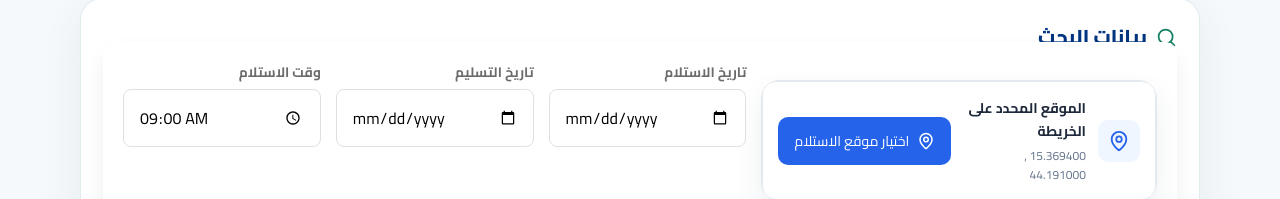
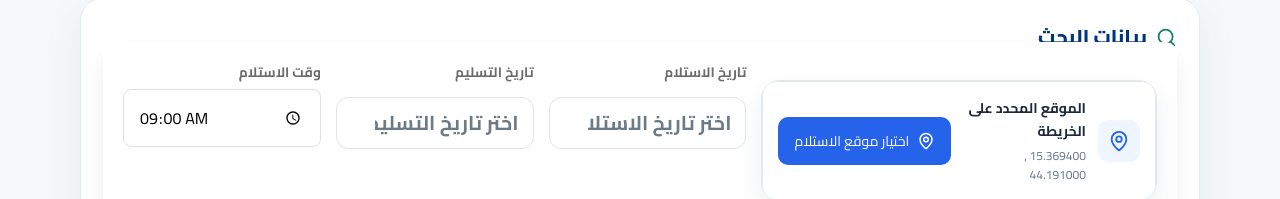
Before and after one commit to mhrmallfy726-alt/car-rental-system, a React (Vite) app in the folder frontend/: page /search in a window 1280 px wide. Shown: the part 412-611 px from the top of the page. Built offline with nearby package versions, Linux system fonts and the light colour scheme; no server answers.

Commit message:
feat: unify date pickers and block past booking dates

```diff
--- a/frontend/src/components/SearchFilter.jsx
+++ b/frontend/src/components/SearchFilter.jsx
@@ -1,5 +1,6 @@
 import LocationPicker from './LocationPicker';
 import LocationSearch from './LocationSearch';
+import UnifiedDatePicker, { parseDateValue } from './UnifiedDatePicker';
 import { MapPin, Search } from "lucide-react";
 
 
@@ -50,24 +51,12 @@ radius: 10,
 
   <div className="input-wrapper">
     <label>تاريخ الاستلام</label>
-    <input
-      type="date"
-      className="custom-input"
-      required
-      value={searchParams.startDate}
-      onChange={e => setSearchParams({ ...searchParams, startDate: e.target.value })}
-    />
+    <UnifiedDatePicker value={searchParams.startDate} onChange={(value) => setSearchParams({ ...searchParams, startDate: value, ...(searchParams.endDate && parseDateValue(searchParams.endDate) < parseDateValue(value) ? { endDate: '' } : {}) })} placeholder="اختر تاريخ الاستلام" />
   </div>
 
   <div className="input-wrapper">
     <label>تاريخ التسليم</label>
-    <input
-      type="date"
-      className="custom-input"
-      required
-      value={searchParams.endDate}
-      onChange={e => setSearchParams({ ...searchParams, endDate: e.target.value })}
-    />
+    <UnifiedDatePicker value={searchParams.endDate} minDate={parseDateValue(searchParams.startDate)} onChange={(value) => setSearchParams({ ...searchParams, endDate: value })} placeholder="اختر تاريخ التسليم" />
   </div>
 
   <div className="input-wrapper">
--- /dev/null
+++ b/frontend/src/components/UnifiedDatePicker.jsx
@@ -0,0 +1,38 @@
+import DatePicker from 'react-datepicker';
+import 'react-datepicker/dist/react-datepicker.css';
+
+export const formatDateValue = (date) => {
+  if (!date) return '';
+  const year = date.getFullYear();
+  const month = String(date.getMonth() + 1).padStart(2, '0');
+  const day = String(date.getDate()).padStart(2, '0');
+  return `${year}-${month}-${day}`;
+};
+
+export const parseDateValue = (value) => {
+  if (!value) return null;
+  const [year, month, day] = String(value).split('-').map(Number);
+  if (!year || !month || !day) return null;
+  return new Date(year, month - 1, day);
+};
+
+export const getTodayDate = () => {
+  const now = new Date();
+  return new Date(now.getFullYear(), now.getMonth(), now.getDate());
+};
+
+export default function UnifiedDatePicker({ value, onChange, minDate, placeholder = 'اختر التاريخ', disabled = false, isClearable = true }) {
+  return <DatePicker
+    selected={parseDateValue(value)}
+    onChange={(date) => onChange(formatDateValue(date))}
+    minDate={minDate || getTodayDate()}
+    dateFormat="dd/MM/yyyy"
+    placeholderText={placeholder}
+    className="modern-date-input"
+    calendarClassName="modern-calendar"
+    wrapperClassName="date-picker-full-width"
+    showPopperArrow={false}
+    isClearable={isClearable}
+    disabled={disabled}
+  />;
+}
--- a/frontend/src/pages/CarDetail.jsx
+++ b/frontend/src/pages/CarDetail.jsx
@@ -22,6 +22,7 @@ import useAuthStore from '../store/authStore';
 import toast from 'react-hot-toast';
 import { getImageUrl } from '../utils/imageUtils';
 import LocationPicker from '../components/LocationPicker';
+import UnifiedDatePicker, { parseDateValue } from '../components/UnifiedDatePicker';
 
 export default function CarDetail() {
   const { id } = useParams();
@@ -556,21 +557,7 @@ radius: 10,
                   تاريخ الاستلام
                 </span>
 
-                <input
-                  required
-                  type="date"
-                  min={new Date()
-                    .toISOString()
-                    .split('T')[0]}
-                  value={booking.start_date}
-                  onChange={(e) =>
-                    setBooking({
-                      ...booking,
-                      start_date: e.target.value,
-                    })
-                  }
-                  className="h-12 w-full rounded-xl border border-stone-200 bg-white px-3 text-xs text-stone-800 outline-none transition-all focus:border-[#c75b4d] focus:ring-4 focus:ring-[#c65345]/10"
-                />
+                <UnifiedDatePicker value={booking.start_date} onChange={(value) => setBooking({ ...booking, start_date: value, ...(booking.end_date && parseDateValue(booking.end_date) < parseDateValue(value) ? { end_date: '' } : {}) })} placeholder="اختر تاريخ الاستلام" />
               </label>
 
               <label className="flex flex-col gap-2 text-xs font-bold text-stone-700">
@@ -583,24 +570,7 @@ radius: 10,
                   تاريخ الإرجاع
                 </span>
 
-                <input
-                  required
-                  type="date"
-                  min={
-                    booking.start_date ||
-                    new Date()
-                      .toISOString()
-                      .split('T')[0]
-                  }
-                  value={booking.end_date}
-                  onChange={(e) =>
-                    setBooking({
-                      ...booking,
-                      end_date: e.target.value,
-                    })
-                  }
-                  className="h-12 w-full rounded-xl border border-stone-200 bg-white px-3 text-xs text-stone-800 outline-none transition-all focus:border-[#c75b4d] focus:ring-4 focus:ring-[#c65345]/10"
-                />
+                <UnifiedDatePicker value={booking.end_date} minDate={parseDateValue(booking.start_date)} onChange={(value) => setBooking({ ...booking, end_date: value })} placeholder="اختر تاريخ الإرجاع" />
               </label>
             </div>
 
--- a/frontend/src/pages/Search.jsx
+++ b/frontend/src/pages/Search.jsx
@@ -54,6 +54,12 @@ export default function SearchPage() {
     }
     if (!searchParams.startDate || !searchParams.endDate) {
       toast.error('يرجى إدخال تاريخ الاستلام وتاريخ الإرجاع');
+      return;
+    }
+    const now = new Date();
+    const todayValue = `${now.getFullYear()}-${String(now.getMonth() + 1).padStart(2, '0')}-${String(now.getDate()).padStart(2, '0')}`;
+    if (searchParams.startDate < todayValue || searchParams.endDate < todayValue) {
+      toast.error('لا يمكن البحث بتاريخ قبل اليوم');
       return;
     }
     if (!searchParams.pickupTime || !searchParams.returnTime) {
--- a/frontend/src/pages/admin/AdvertisementCenter.jsx
+++ b/frontend/src/pages/admin/AdvertisementCenter.jsx
@@ -3,6 +3,7 @@ import { BarChart3, CheckCircle2, Clock3, Eye, FilePlus2, LayoutDashboard, Megap
 import { Link } from 'react-router-dom';
 import toast from 'react-hot-toast';
 import { adminAPI } from '../../services/api';
+import UnifiedDatePicker from '../../components/UnifiedDatePicker';
 
 const navy = '#173a52';
 const gold = '#d4af37';
@@ -294,7 +295,7 @@ export default function AdvertisementCenter() {
 
 function StatusBadge({ status }) { const meta = statuses[status] || statuses.draft; return <span style={{ padding: '5px 8px', borderRadius: 999, color: meta[1], background: meta[2], fontSize: 11, fontWeight: 900 }}>{meta[0]}</span>; }
 function EmptyState({ text }) { return <div style={{ padding: '50px 16px', color: muted, textAlign: 'center', border: '1px dashed #dfe5e9', borderRadius: 14 }}>{text}</div>; }
-function Field({ label, name, type = 'text', value, onChange, options, placeholder, required, wide }) { return <label style={{ gridColumn: wide ? '1 / -1' : undefined, color: navy, fontSize: 13, fontWeight: 800 }}>{label}{type === 'select' ? <select name={name} value={value} onChange={onChange} style={inputStyle} required={required}>{options.map(([key, optionLabel]) => <option value={key} key={key}>{optionLabel}</option>)}</select> : type === 'textarea' ? <textarea name={name} value={value} onChange={onChange} style={{ ...inputStyle, minHeight: 95, resize: 'vertical' }} required={required} placeholder={placeholder} /> : <input name={name} value={value} onChange={onChange} type={type} style={inputStyle} required={required} placeholder={placeholder} />}</label>; }
+function Field({ label, name, type = 'text', value, onChange, options, placeholder, required, wide }) { return <label style={{ gridColumn: wide ? '1 / -1' : undefined, color: navy, fontSize: 13, fontWeight: 800 }}>{label}{type === 'select' ? <select name={name} value={value} onChange={onChange} style={inputStyle} required={required}>{options.map(([key, optionLabel]) => <option value={key} key={key}>{optionLabel}</option>)}</select> : type === 'date' ? <UnifiedDatePicker value={value} onChange={(nextValue) => onChange({ target: { name, value: nextValue } })} placeholder={`اختر ${label}`} isClearable={false} /> : type === 'textarea' ? <textarea name={name} value={value} onChange={onChange} style={{ ...inputStyle, minHeight: 95, resize: 'vertical' }} required={required} placeholder={placeholder} /> : <input name={name} value={value} onChange={onChange} type={type} style={inputStyle} required={required} placeholder={placeholder} />}</label>; }
 
 const inputStyle = { display: 'block', width: '100%', boxSizing: 'border-box', marginTop: 8, padding: '11px 12px', border: '1px solid #dfe5e9', borderRadius: 10, background: '#fff', color: navy, font: 'inherit', outline: 'none' };
 const panelStyle = { padding: 24, borderRadius: 19, background: '#fff', border: '1px solid #e8edf0', boxShadow: '0 12px 30px rgba(23,58,82,0.05)' };
```
Also changed, not shown: frontend/src/pages/admin/advertisements.jsx (+3 -26 lines), 1 other file (tests, documents, lock files or other folders).
